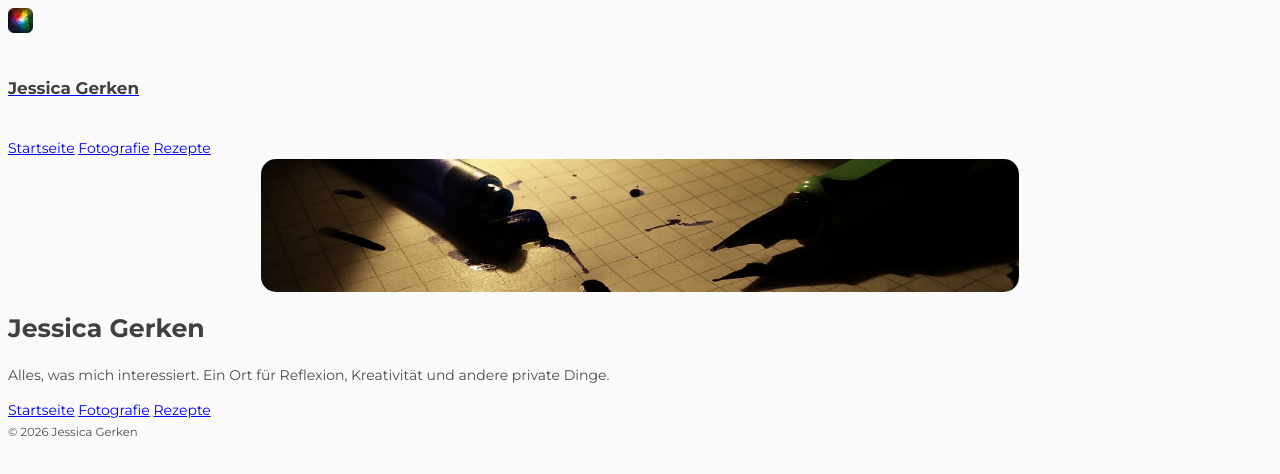
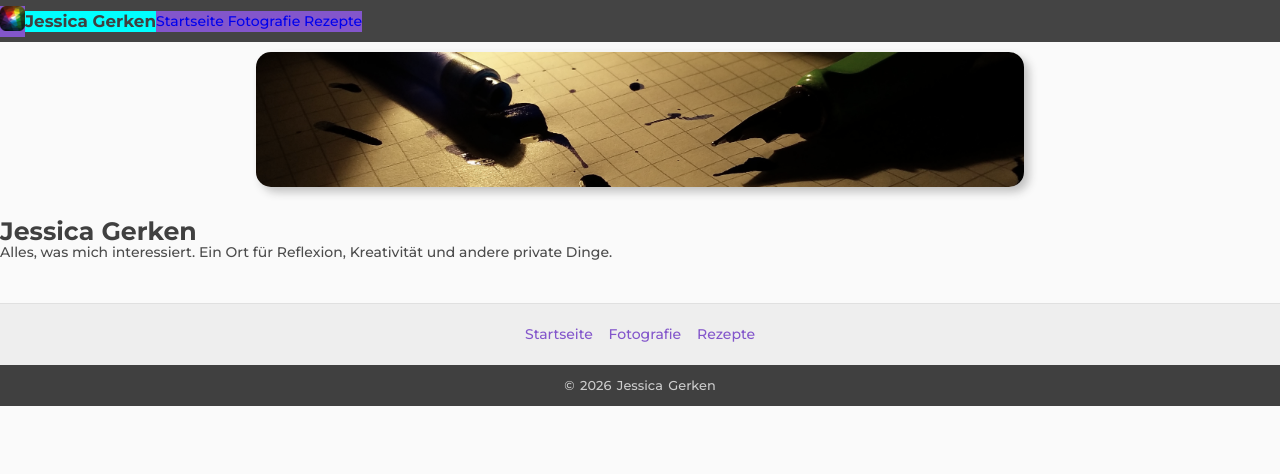
Before and after one commit to CreepyKorra/jessica-gerken.de, a plain HTML site: page index.html in a window 1280 px wide. Drawn offline with nearby package versions, Linux system fonts and the light colour scheme; a script that the page names is missing.

Commit message:
Global Styles, Header, Main, Banner, Footer

```diff
--- a/style.css
+++ b/style.css
@@ -1,10 +1,17 @@
 /* Font: Montserrat */
 @import url('https://fonts.googleapis.com/css2?family=Montserrat:ital,wght@0,100..900;1,100..900&display=swap');
+
+/* - - - - - Global - - - - - */
+
+* {
+    padding: 0;
+    margin: 0;
+}
 
 body {
     font-family: Montserrat, Verdana, sans-serif;
     font-size: 14px;
-    font-weight: 400;
+    font-weight: 430;
     color: #4C4C4C;
     line-height: 1.5em;
     background-color: #fafafa;
@@ -39,8 +46,59 @@ h6 {
     font-size: 120%;
 }
 
+a {
+    text-decoration: none;
+}
+
+small {
+    font-size: 92%;
+}
+
+/* - - - - - Header - - - - - */
+
+header {
+    background-color: #444444;
+    padding-top: 6px;
+    padding-bottom: 6px;
+    margin-bottom: 10px;
+}
+
+.container-header-navigation {
+
+}
+
+.display-flex {
+    display: flex;
+    align-items: center;
+    height: 30px;
+}
+
+.pane-header-logo {
+    background-color: #8356CB;
+}
+
+.pane-header-logo img {
+}
+
+.pane-header-title {
+
+    background-color: aqua;
+}
+.pane-header-navigation {
+
+    background-color: #8356CB;
+}
+
+.pane-header-search {
+
+    background-color: #56cb91;
+}
+
+/* - - - - - Main Banner - - - - - */
+
 #banner {
     text-align: center;
+    margin-bottom: 20px;
 }
 
 #banner img {
@@ -49,8 +107,61 @@ h6 {
     border-radius: 15px;
     filter: saturate(70%);
     transition: .25s ease-in-out;
-    margin-bottom: -5px;
+    margin-bottom: 8px;
+    box-shadow: 5px 5px 10px silver;
 }
 #banner img:hover {
     filter: saturate(100%)
 }
+
+/* - - - - - Main - - - - - */
+
+main {
+
+}
+
+/* - - - - - Footer - - - - - */
+
+footer {
+    margin-top: 40px;
+    text-align: center;
+}
+
+.footer-top {
+    background-color: #EEEEEE;
+    padding-top: 20px;
+    padding-bottom: 20px;
+    border-top: #E0E0E0 solid 1px;
+}
+
+.footer-top nav {
+    word-spacing: 12px;
+}
+
+.footer-top nav a {
+    color: #8356CB;
+    text-decoration: none;
+}
+
+.footer-top nav a:hover {
+    color: #4C4C4C;
+}
+
+.footer-top nav a:active {
+    color: #ca23e0;
+}
+
+/*.footer-top nav a:visited {
+    color: #ca23e0;
+} */
+
+.footer-bottom {
+    background-color: #404040;
+    color: #CCCCCC;
+    padding-top: 10px;
+    padding-bottom: 10px;
+}
+
+.footer-bottom small {
+    word-spacing: 2px;
+}
```
